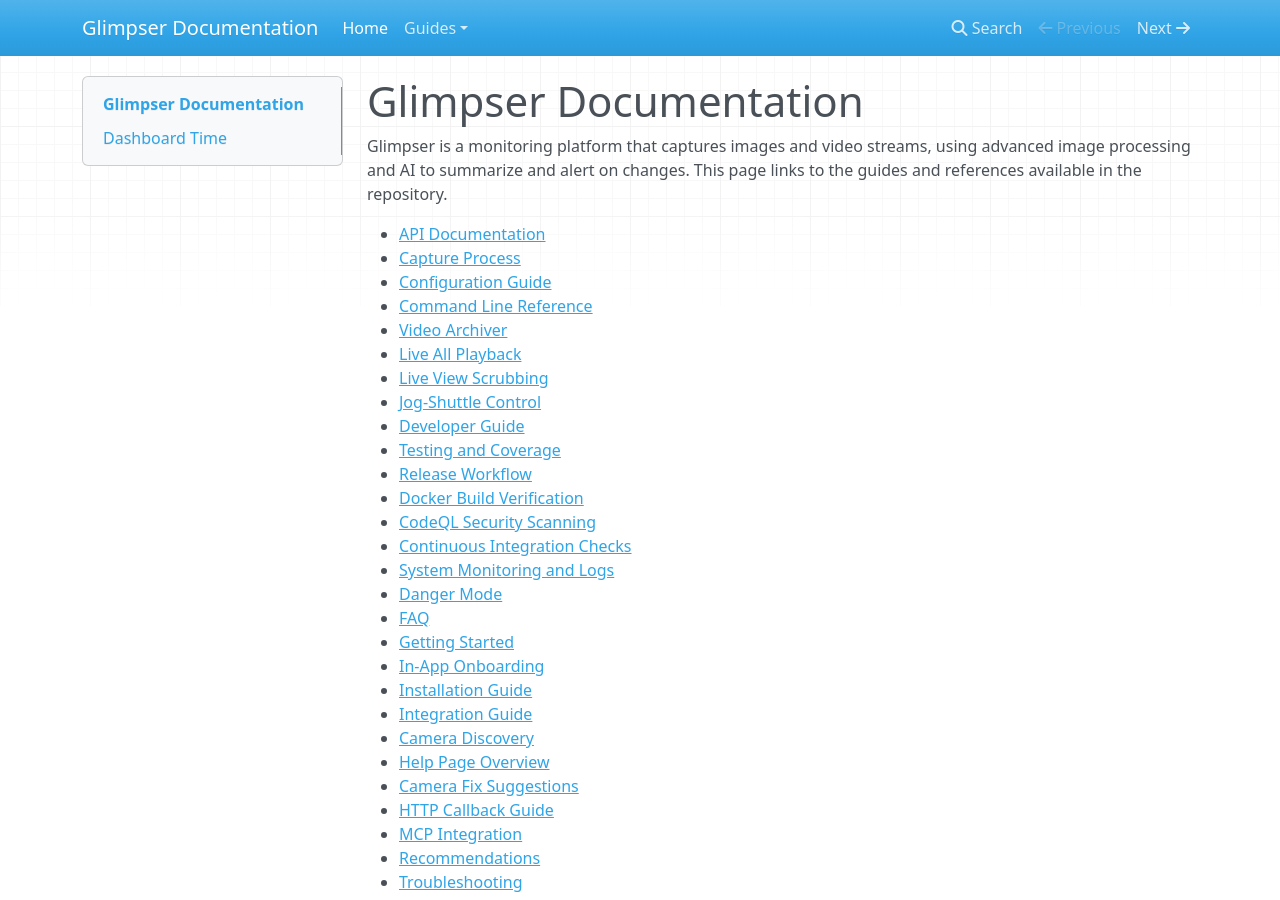
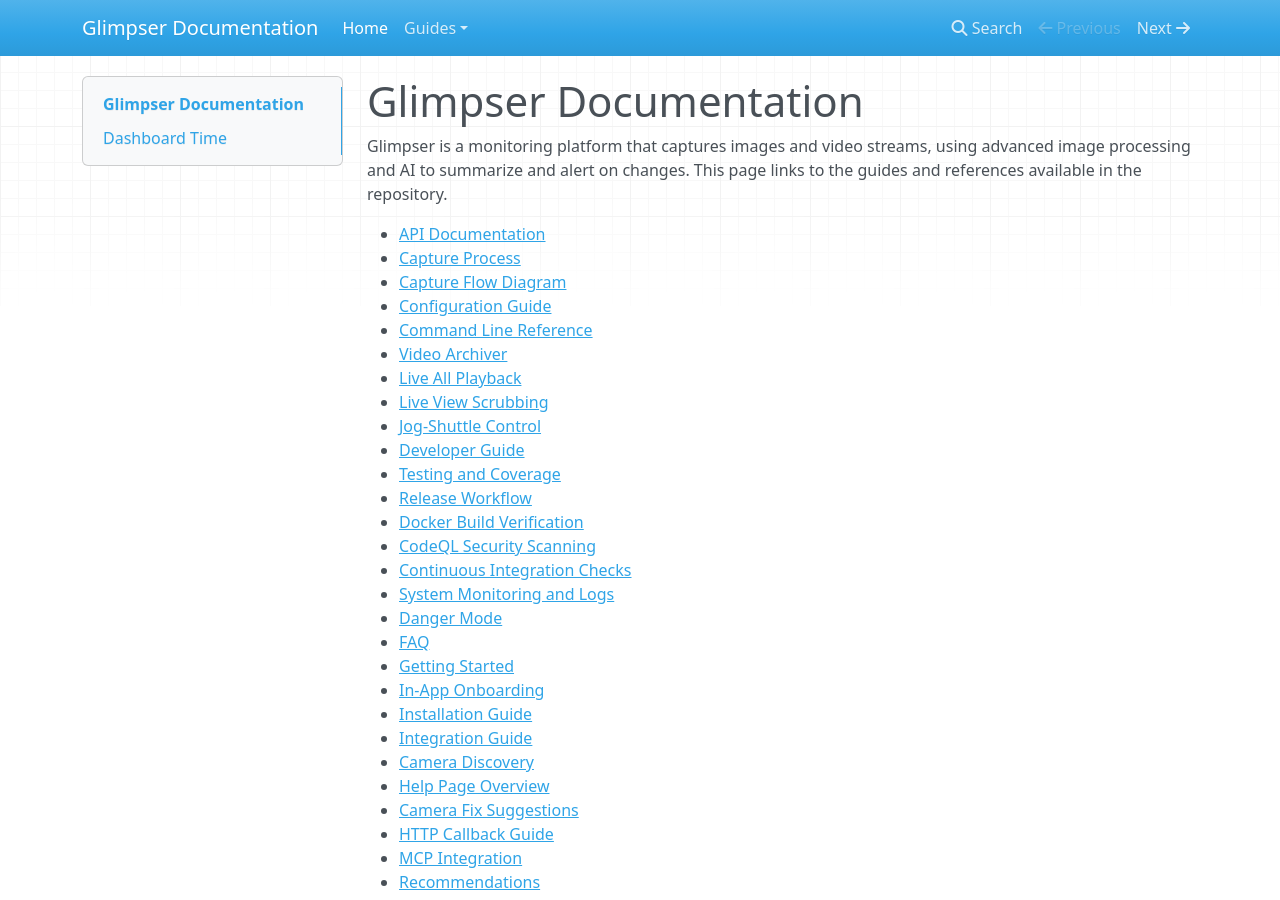
Before and after one commit to KristopherKubicki/glimpser, an MkDocs documentation site: the page built from docs/index.md, in a window 1280 px wide and 900 px high. Built offline with MkDocs 1.6.1, drawn with Linux system fonts in a browser that asks for light colours; nearby versions of some CDN libraries.

Commit message:
docs: add capture flow diagram

```diff
--- a/docs/index.md
+++ b/docs/index.md
@@ -4,6 +4,7 @@
 
 - [API Documentation](api_documentation.md)
 - [Capture Process](capture_process.md)
+- [Capture Flow Diagram](diagrams/capture_flow.svg)
 - [Configuration Guide](configuration_guide.md)
 - [Command Line Reference](command_line.md)
 - [Video Archiver](video_archiver.md)
```
Also changed, not shown: docs/capture_process.md (+4 -0 lines), docs/diagrams/capture_flow.svg (added).
